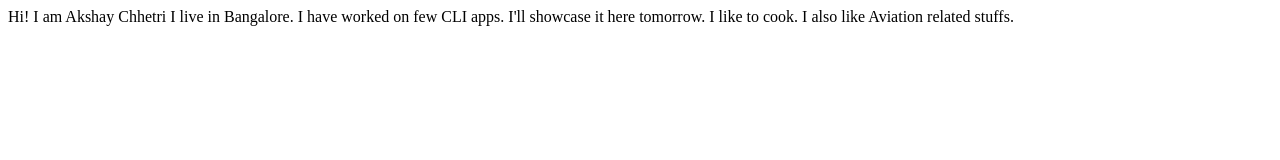
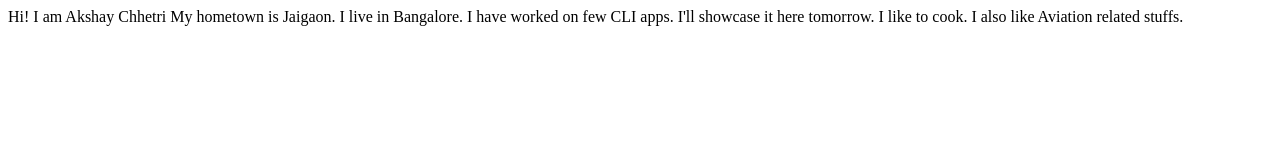
Before and after one commit to chhetriakshay/Demo, a plain HTML site: page index.html in a window 1280 px wide. Drawn offline with Linux system fonts and the light colour scheme.

Commit message:
updated
feat: added hometown

```diff
--- a/index.html
+++ b/index.html
@@ -9,9 +9,11 @@
 
 <body>
   Hi! I am Akshay Chhetri
+    My hometown is Jaigaon.
     I live in Bangalore.
     I have worked on few CLI apps. I'll showcase it here tomorrow.
     I like to cook. I also like Aviation related stuffs.
+
 </body>
 
 </html>
```
